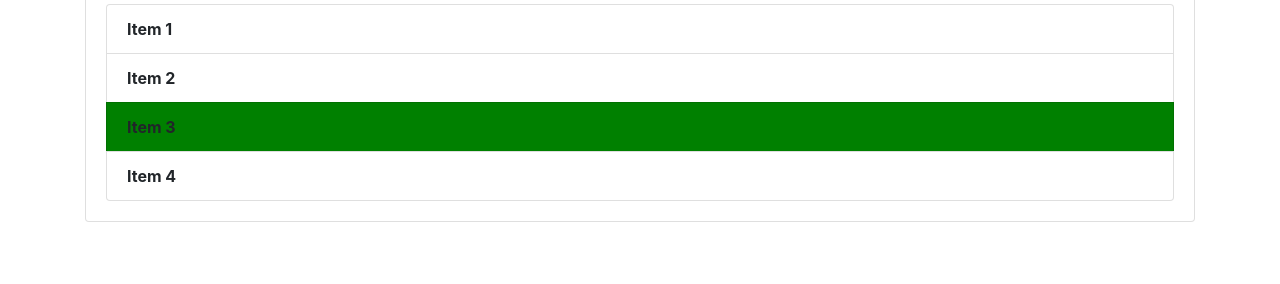
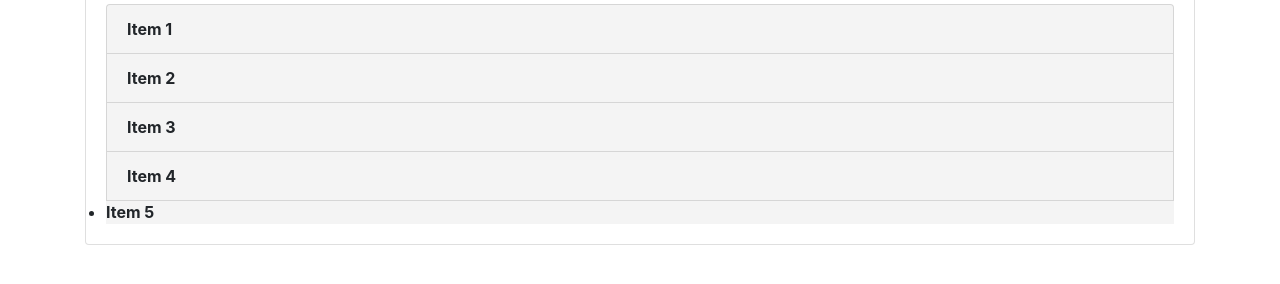
Before and after one commit to Jnapika1/gitDemo, a plain HTML site: page index.html in a window 1280 px wide. Shown: the part 276-560 px from the top of the page. Drawn offline with nearby package versions, Linux system fonts and the light colour scheme.

Commit message:
added li and changed with id

```diff
--- a/dom.js
+++ b/dom.js
@@ -38,12 +38,18 @@ addItems.style.fontWeight = 'bold';
 addItems.style.color='green';
 
 let items = document.getElementsByClassName('list-group-item');
-// console.log(items);
+//  console.log(items);
 // console.log(items[1]);
 // items[1].textContent='Hello 2';
 // items[1].style.fontWeight='bold';
-items[2].style.backgroundColor='green';
+// items[2].style.backgroundColor='green';
 
-for(let i=0; i<items.length;i++){
-    items[i].style.fontWeight='bold';
+// for(let i=0; i<items.length;i++){
+//     items[i].style.fontWeight='bold';
+// }
+
+let li=document.getElementsByTagName('li');
+for(let i=0; i<li.length;i++){
+    li[i].style.fontWeight='bold';
+    li[i].style.backgroundColor='#f4f4f4';
 }
--- a/index.html
+++ b/index.html
@@ -26,6 +26,7 @@
       <li class="list-group-item">Item 2</li>
       <li class="list-group-item">Item 3</li>
       <li class="list-group-item">Item 4</li>
+      <li>Item 5</li>
     </ul>
    </div>
   </div>
```
